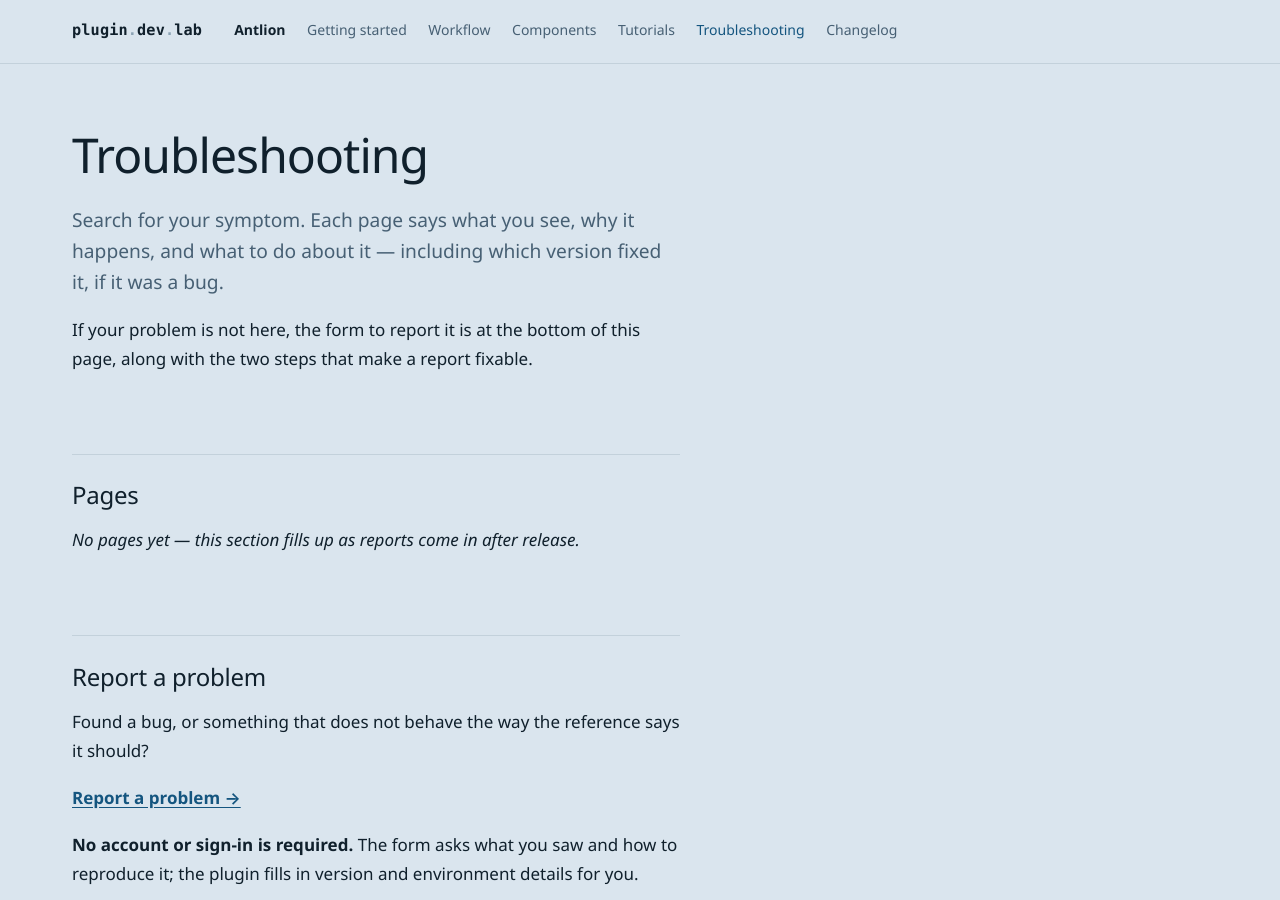
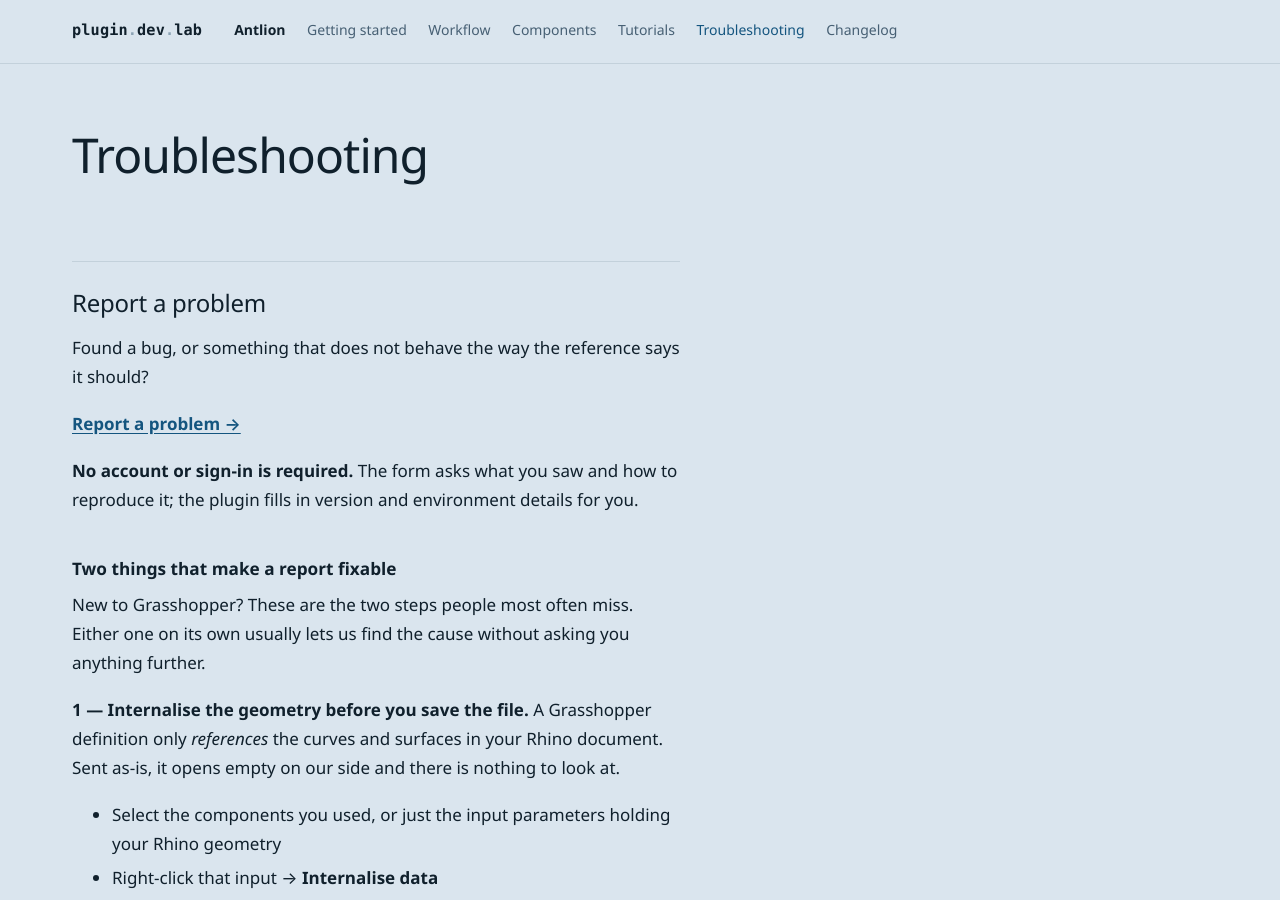
Before and after one commit to plugindevlab/plugindevlab.github.io, a Jekyll site: the page built from antlion/troubleshooting/index.md, in a window 1280 px wide and 900 px high. Built offline with Jekyll 4.4.1, drawn with Linux system fonts in a browser that asks for light colours.

Commit message:
Link previews, a tab icon you can read, and no empty list in Troubleshooting
Shared links now show a preview: the page title and description with the Antlion
mark as a small square image, which no service crops.

The browser tab icon is the Antlion symbol alone. At tab size the ANTLION lettering
was a grey line; everywhere else the mark keeps its lettering.

Troubleshooting no longer opens with an empty "No pages yet" list above the report
form. The list and its introduction appear by themselves once the first symptom
page is published.

Co-Authored-By: Claude Opus 5 <noreply@anthropic.com>
Claude-Session: https://claude.ai/code/session_01FkstBi6Ha7jWP6h3KM1dMg

```diff
--- a/_layouts/default.html
+++ b/_layouts/default.html
@@ -4,8 +4,19 @@
 <meta charset="utf-8">
 <meta name="viewport" content="width=device-width, initial-scale=1">
 {%- assign page_title = page.title | default: site.title -%}
-<title>{% if page_title != site.title %}{{ page_title }} · {{ site.title }}{% else %}{{ site.title }} — {{ site.description }}{% endif %}</title>
+{%- capture full_title -%}{% if page_title != site.title %}{{ page_title }} · {{ site.title }}{% else %}{{ site.title }} — {{ site.description }}{% endif %}{%- endcapture -%}
+<title>{{ full_title }}</title>
 <meta name="description" content="{{ page.description | default: site.description }}">
+<meta property="og:type" content="website">
+<meta property="og:site_name" content="{{ site.title | escape }}">
+<meta property="og:title" content="{{ full_title | escape }}">
+<meta property="og:description" content="{{ page.description | default: site.description | escape }}">
+<meta property="og:url" content="{{ page.url | absolute_url }}">
+<meta property="og:image" content="{{ '/assets/img/antlion/mark-512.png' | absolute_url }}">
+<meta property="og:image:width" content="512">
+<meta property="og:image:height" content="512">
+<meta property="og:image:alt" content="The Antlion mark">
+<meta name="twitter:card" content="summary">
 {%- if site.prelaunch %}
 <meta name="robots" content="noindex, nofollow">
 {%- elsif page.noindex %}
--- a/antlion/troubleshooting/index.md
+++ b/antlion/troubleshooting/index.md
@@ -4,6 +4,16 @@ description: Known symptoms in Antlion for Rhino and Grasshopper — what causes
 ---
 
 # Troubleshooting
+
+{%- capture tlist -%}
+{%- assign tpages = site.pages | sort: "title" -%}
+{%- for p in tpages -%}
+{%- if p.url != page.url and p.url contains page.url %}
+- [{{ p.title | escape }}]({{ p.url | relative_url }})
+{%- endif -%}
+{%- endfor -%}
+{%- endcapture -%}
+{%- if tlist != "" %}
 
 Search for your symptom. Each page says what you see, why it happens, and what to do about
 it — including which version fixed it, if it was a bug.
@@ -12,8 +22,8 @@ If your problem is not here, the form to report it is at the bottom of this page
 the two steps that make a report fixable.
 
 ## Pages
-
-*No pages yet — this section fills up as reports come in after release.*
+{{ tlist }}
+{% endif %}
 
 ## Report a problem
 
```
Also changed, not shown: assets/img/antlion/mark-32.png.
